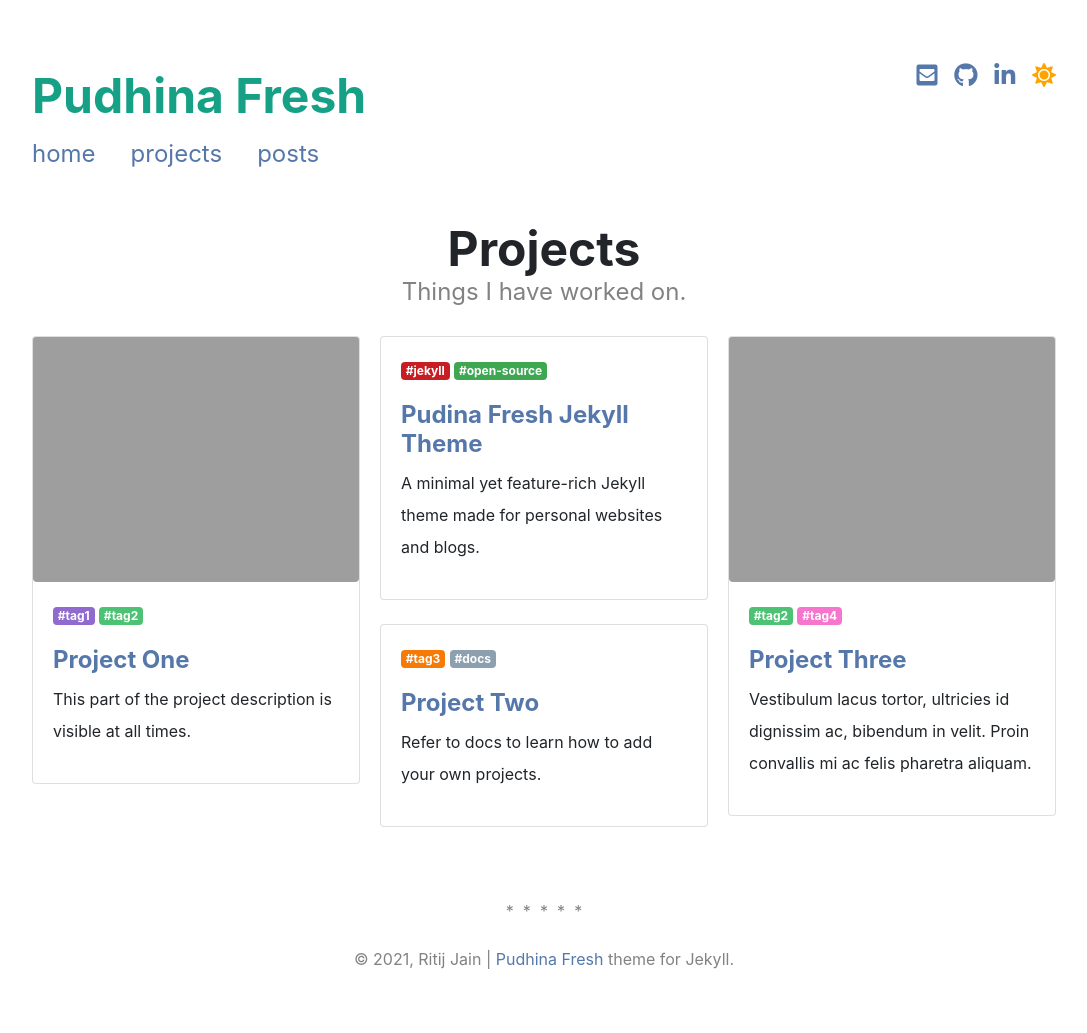
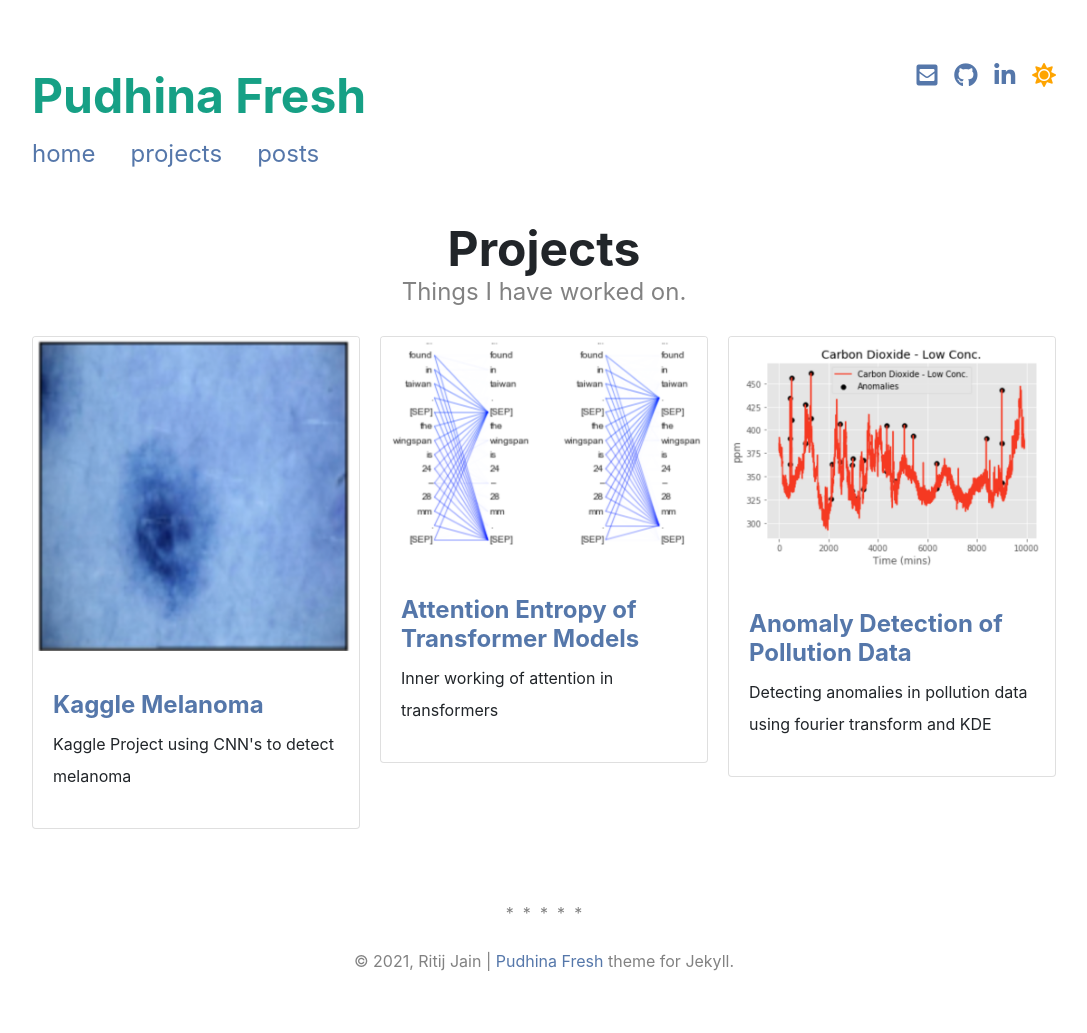
Before and after one commit to masihsultani/masihsultani.github.io, a Jekyll site: the page built from pages/projects.html, in a window 1280 px wide. Shown: the whole page, without its empty margins (96-1183 px from the left). Built offline with Jekyll 4.4.1, drawn with Linux system fonts in a browser that asks for light colours; nearby versions of some CDN libraries; a style sheet for code colours, icons or effects is not loaded.

Commit message:
remove example projects

```diff
--- a/_data/projects.yml
+++ b/_data/projects.yml
@@ -1,45 +1,32 @@
-- name: Project One # Project name, also used as heading
+- name: Kaggle Melanoma # Project name, also used as heading
   id: p1 # Project id, must be unique amongst the projects
-  img_src: /assets/img/connectpie-page.png # Optional image
-  description_less: This part of the project description is visible at all times. # Description shown at all times, text only
+  img_src: /assets/img/melanoma.png # Optional image
+  description_less: Kaggle Project using CNN's to detect melanoma # Description shown at all times, text only
   description_more: > # Description shown only when the project card is expanded, HTML only
-    <p>This part is only seen when you click on the project card.</p>
+    <p>Applied transfer learning to CNN’s to identify melanoma in lesion images with roc-auc score of 0.91 and achieved a top 20%
+    position out of 1000+ teams.</p>
   action_buttons: > # Action buttons for project, HTML only
-    <a href="#" target="_blank" class="btn btn-dark mb-1"><i class="fas fa-code-branch"></i> &nbsp Repository</a>
-    <a href="#" target="_blank" class="btn btn-dark mb-1"><i class="fas fa-align-right"></i> &nbsp Blog Post</a>
-  tags: [tag1, tag2] # A list of tags
+    <a href="https://github.com/masihsultani/MelanomaKaggle" target="_blank" class="btn btn-dark mb-1"><i class="fas fa-code-branch"></i> &nbsp Repository</a>
+  # tags: [tag1, tag2] # A list of tags
 
-- name: Pudina Fresh Jekyll Theme
+- name: Attention Entropy of Transformer Models
   id: pf
-  img_src:
-  description_less: A minimal yet feature-rich Jekyll theme made for personal websites and blogs.
+  img_src: /assets/img/attentionEntropy.png
+  description_less: Inner working of attention in transformers
   description_more: >
-    <p>This site uses Pudhina Fresh theme.</p>
+    <p>Independent research project to investigate the inner workings of Transformer Language Models and role of information theory in
+    language and language models.</p>
   action_buttons: >
-    <a href="https://github.com/ritijjain/pudhina-fresh" target="_blank" class="btn btn-dark mb-1"><i class="fas fa-code-branch"></i> &nbsp Repository</a>
-    <a href="https://ritijjain.com/2020/09/12/pudhina-fresh.html" target="_blank" class="btn btn-dark mb-1"><i class="fas fa-align-right"></i> &nbsp Blog Post</a>
-  tags: [jekyll, open-source]
+    <a href="https://github.com/masihsultani/AttentionEntropy" target="_blank" class="btn btn-dark mb-1"><i class="fas fa-code-branch"></i> &nbsp Repository</a>
+  # tags: [jekyll, open-source]
 
-- name: Project Two
+- name: Anomaly Detection of Pollution Data
   id: p2
-  img_src:
-  description_less: Refer to docs to learn how to add your own projects.
+  img_src: /assets/img/AnomalyDetection.png
+  description_less: Detecting anomalies in pollution data using fourier transform and KDE
   description_more: >
-    <p>Lorem ipsum dolor sit amet, consectetur adipiscing elit.</p>
+    <p>Investigated time series pollution data to detect and classify anomalies as “System fault” or “External event” for . Analyzed
+    frequency spectrum via Fourier transform to detect System fault anomalies. Applied probabilistic modelling to detect external event anomalies using Kernel Density Estimation.</p>
   action_buttons: >
-    <a href="#" target="_blank" class="btn btn-dark mb-1"><i class="fas fa-link"></i> &nbsp View Project</a>
-    <a href="#" target="_blank" class="btn btn-dark mb-1"><i class="fas fa-code-branch"></i> &nbsp Repository</a>
-    <a href="#" target="_blank" class="btn btn-dark mb-1"><i class="fas fa-align-right"></i> &nbsp Blog Post</a>
-  tags: [tag3, docs]
-
-- name: Project Three
-  id: p3
-  img_src: /assets/img/weatherpie-page.png
-  description_less: Vestibulum lacus tortor, ultricies id dignissim ac, bibendum in velit. Proin convallis mi ac felis pharetra aliquam.
-  description_more: >
-    <p>Lorem ipsum dolor sit amet, consectetur adipiscing elit.</p>
-  action_buttons: >
-    <a href="#" target="_blank" class="btn btn-dark mb-1"><i class="fas fa-link"></i> &nbsp View Project</a>
-    <a href="#" target="_blank" class="btn btn-dark mb-1"><i class="fas fa-code-branch"></i> &nbsp Repository</a>
-    <a href="#" target="_blank" class="btn btn-dark mb-1"><i class="fas fa-align-right"></i> &nbsp Blog Post</a>
-  tags: [tag2, tag4]
+    <a href="https://github.com/masihsultani/AnomalyDetection" target="_blank" class="btn btn-dark mb-1"><i class="fas fa-code-branch"></i> &nbsp Repository</a>
+  # tags: [tag3, docs]
```
